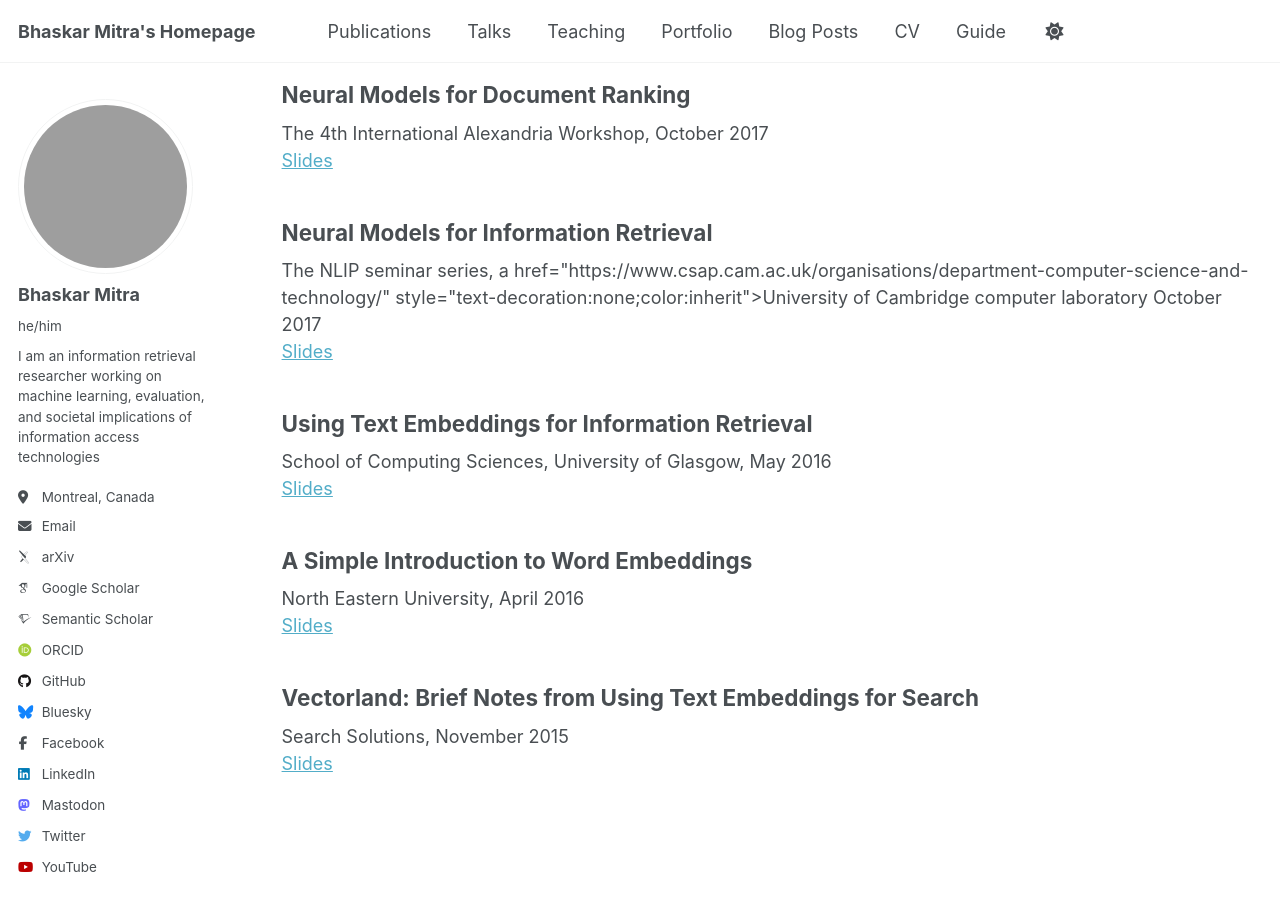
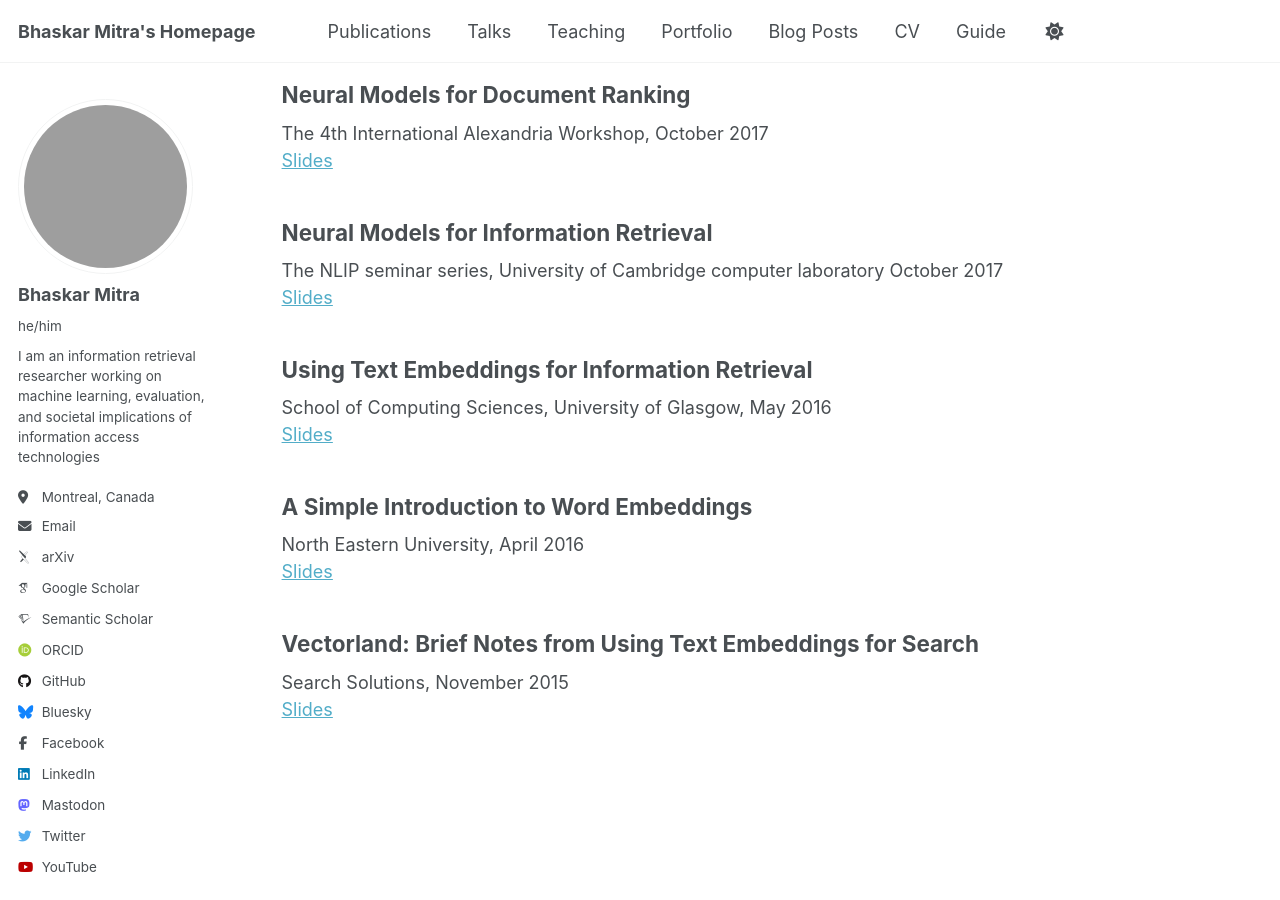
Before and after one commit to bhaskar-mitra/bhaskar-mitra.github.io, a Jekyll site: the page built from _pages/talks.html, in a window 1280 px wide and 900 px high, scrolled down 4425 px. Built offline with Jekyll 4.4.1, drawn with Linux system fonts in a browser that asks for light colours; some web fonts are replaced; grey boxes are pictures that could not be loaded.

Commit message:
Update talks.html

```diff
--- a/_pages/talks.html
+++ b/_pages/talks.html
@@ -147,7 +147,7 @@ author_profile: true
   <article class="archive__item" itemscope itemtype="http://schema.org/CreativeWork">
     <h2>Neural Models for Information Retrieval</h2>
     <a href="http://talks.cam.ac.uk/talk/index/87641" style="text-decoration:none;color:inherit">The NLIP seminar series</a>,
-    a href="https://www.csap.cam.ac.uk/organisations/department-computer-science-and-technology/" style="text-decoration:none;color:inherit">University of Cambridge computer laboratory</a>
+    <a href="https://www.csap.cam.ac.uk/organisations/department-computer-science-and-technology/" style="text-decoration:none;color:inherit">University of Cambridge computer laboratory</a>
     October 2017<br/>
     <a href="https://www.slideshare.net/BhaskarMitra3/neural-models-for-information-retrieval-80731267">Slides</a>
   </article>
```
